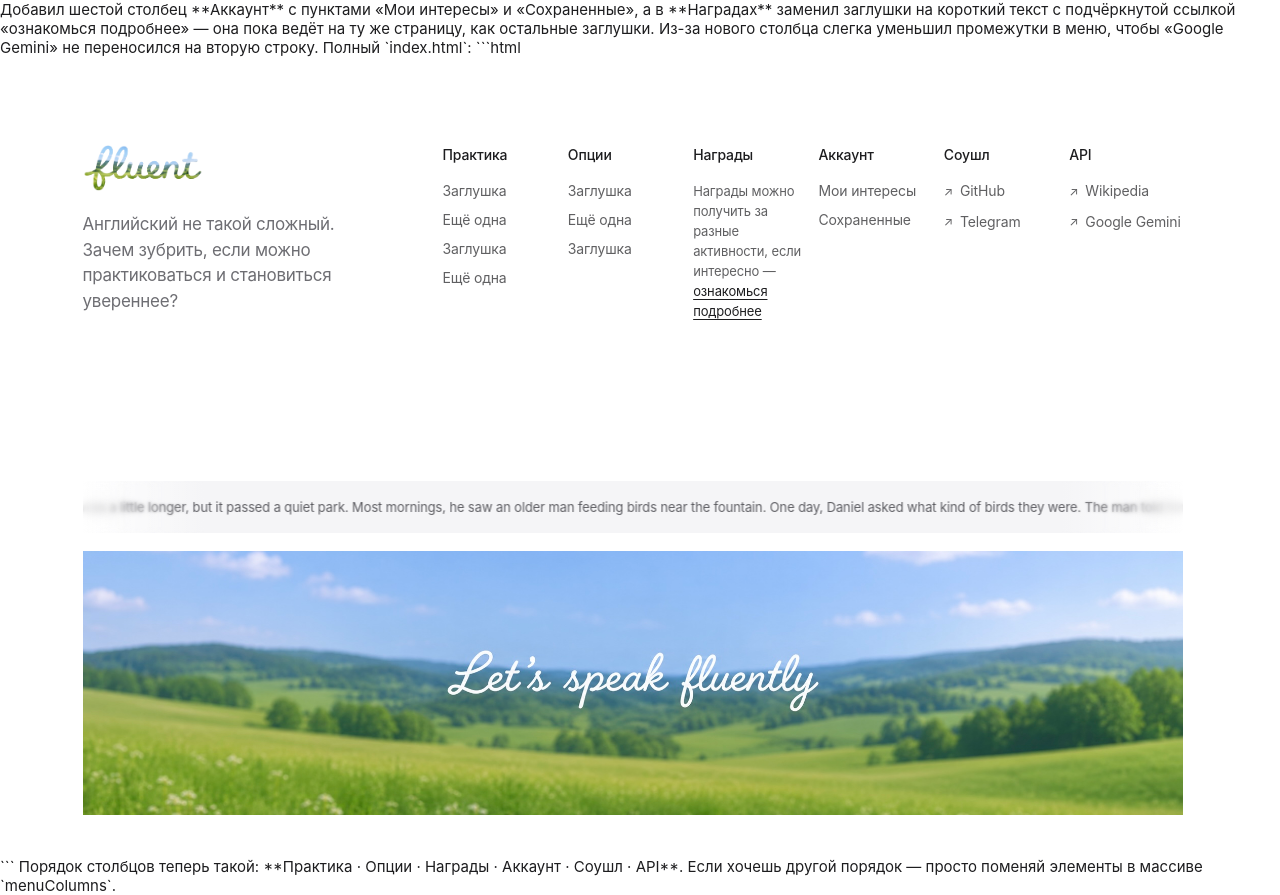
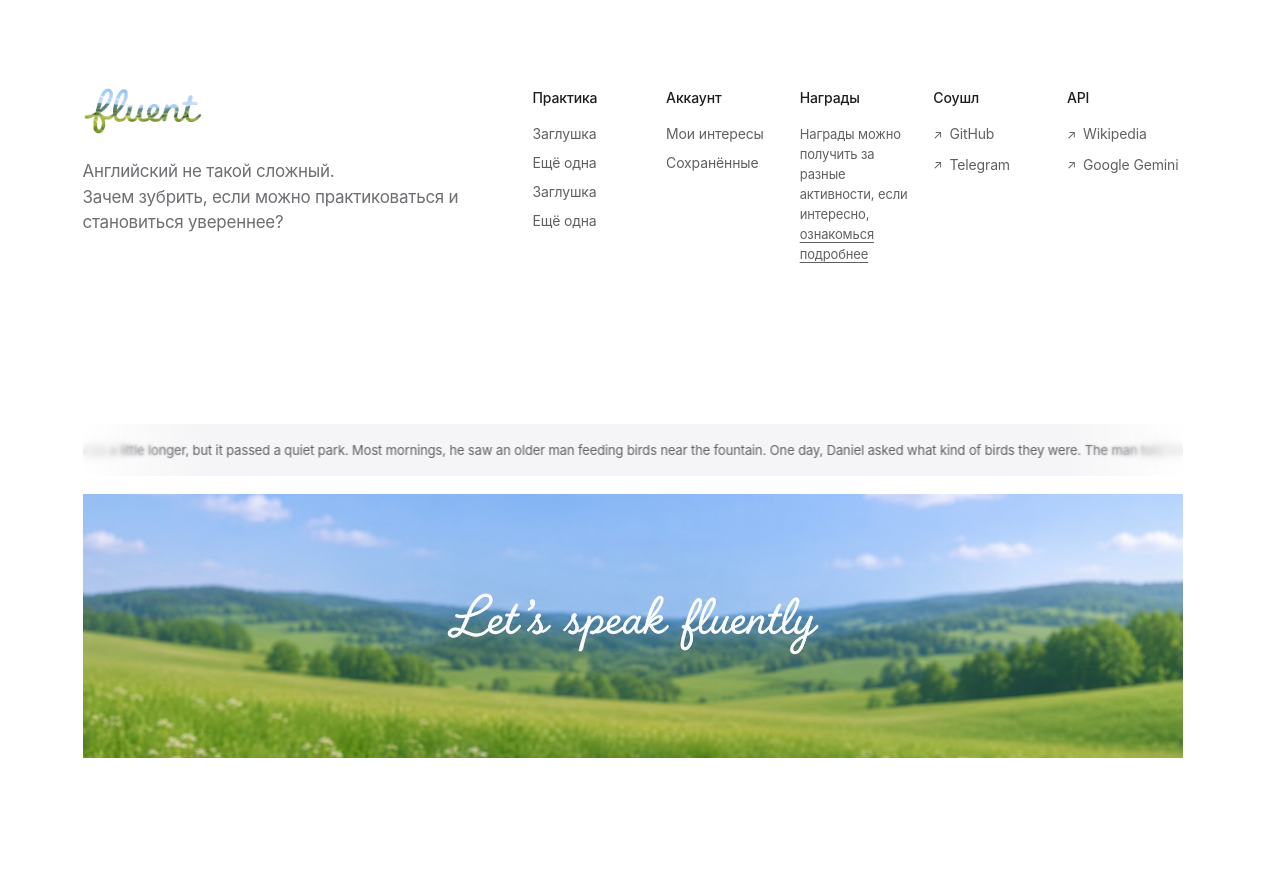
Before and after one commit to billythebully03/fluent, a plain HTML site: page index.html in a window 1280 px wide. After the commit the page ends 800 px from the top, so only its background shows below. Drawn offline with Linux system fonts and the light colour scheme.

Commit message:
Update index.html

````diff
--- a/index.html
+++ b/index.html
@@ -1,8 +1,3 @@
-Добавил шестой столбец **Аккаунт** с пунктами «Мои интересы» и «Сохраненные», а в **Наградах** заменил заглушки на короткий текст с подчёркнутой ссылкой «ознакомься подробнее» — она пока ведёт на ту же страницу, как остальные заглушки. Из-за нового столбца слегка уменьшил промежутки в меню, чтобы «Google Gemini» не переносился на вторую строку.
-
-Полный `index.html`:
-
-```html
 <!doctype html>
 <html lang="ru">
 <head>
@@ -75,8 +70,8 @@
 
     .site-main {
       display: grid;
-      grid-template-columns: minmax(0, 1fr) 740px;
-      column-gap: clamp(24px, 3vw, 36px);
+      grid-template-columns: minmax(0, 1fr) 650px;
+      column-gap: clamp(32px, 4vw, 44px);
       align-items: start;
     }
 
@@ -119,9 +114,9 @@
 
     .site-navigation {
       display: grid;
-      width: 740px;
-      grid-template-columns: repeat(6, minmax(0, 1fr));
-      column-gap: 12px;
+      width: 650px;
+      grid-template-columns: repeat(5, minmax(0, 1fr));
+      column-gap: 18px;
       justify-self: end;
     }
 
@@ -188,9 +183,10 @@
       line-height: 1;
     }
 
-    /* Пояснительный текст внутри столбца (например, в «Наградах») */
+    /* Короткая заметка вместо списка пунктов */
     .menu-note {
       margin: 0;
+      max-width: 160px;
       color: var(--text-menu);
       font-size: 13px;
       font-weight: 400;
@@ -199,26 +195,21 @@
     }
 
     .menu-note__link {
-      color: var(--text-primary);
-      font-size: inherit;
+      color: inherit;
       text-decoration: underline;
       text-decoration-thickness: 1px;
       text-underline-offset: 3px;
       cursor: pointer;
-      transition: opacity 160ms ease;
+      transition: color 160ms ease;
     }
 
     .menu-note__link:hover {
-      opacity: 0.6;
-    }
-
-    .menu-note__link:active {
-      opacity: 0.4;
+      color: var(--text-primary);
     }
 
     .menu-note__link:focus-visible {
       outline: 2px solid var(--apple-blue);
-      outline-offset: 4px;
+      outline-offset: 2px;
       border-radius: 2px;
     }
 
@@ -450,7 +441,7 @@
       }
 
       .site-navigation {
-        width: min(100%, 740px);
+        width: min(100%, 650px);
         justify-self: start;
       }
     }
@@ -580,15 +571,9 @@
       "Ещё одна",
     ];
 
-    const optionsItems = [
-      "Заглушка",
-      "Ещё одна",
-      "Заглушка",
-    ];
-
     const accountItems = [
       "Мои интересы",
-      "Сохраненные",
+      "Сохранённые",
     ];
 
     const socialItems = [
@@ -613,43 +598,24 @@
 
     const menuColumns = [
       { title: "Практика", items: practiceItems },
-      { title: "Опции", items: optionsItems },
+      { title: "Аккаунт", items: accountItems },
       {
         title: "Награды",
         note: [
           {
-            text: "Награды можно получить за разные активности, если интересно — ",
+            text: "Награды можно получить за разные активности, если интересно, ",
           },
-          { text: "ознакомься подробнее", link: true },
+          {
+            text: "ознакомься подробнее",
+            href: "./",
+          },
         ],
       },
-      { title: "Аккаунт", items: accountItems },
       { title: "Соушл", items: socialItems },
       { title: "API", items: apiItems },
     ];
 
     const navigation = document.querySelector("#site-navigation");
-
-    function createMenuNote(segments) {
-      const paragraph = document.createElement("p");
-      paragraph.className = "menu-note";
-
-      segments.forEach((segment) => {
-        if (segment.link) {
-          const link = document.createElement("a");
-          link.className = "menu-note__link";
-          link.href = segment.href || "./";
-          link.textContent = segment.text;
-          paragraph.append(link);
-        } else {
-          const text = document.createElement("span");
-          text.textContent = segment.text;
-          paragraph.append(text);
-        }
-      });
-
-      return paragraph;
-    }
 
     menuColumns.forEach((column, index) => {
       const group = document.createElement("section");
@@ -661,9 +627,28 @@
       heading.textContent = column.title;
 
       group.setAttribute("aria-labelledby", heading.id);
-      group.append(heading);
 
-      if (Array.isArray(column.items) && column.items.length > 0) {
+      if (column.note) {
+        const note = document.createElement("p");
+        note.className = "menu-note";
+
+        column.note.forEach((segment) => {
+          if (segment.href) {
+            const link = document.createElement("a");
+            link.className = "menu-note__link";
+            link.href = segment.href;
+            link.textContent = segment.text;
+            note.append(link);
+          } else {
+            note.append(document.createTextNode(segment.text));
+          }
+        });
+
+        group.append(heading, note);
+        navigation.append(group);
+        return;
+      }
+
       const list = document.createElement("ul");
       list.className = "menu-list";
 
@@ -700,13 +685,7 @@
         list.append(listItem);
       });
 
-        group.append(list);
-      }
-
-      if (Array.isArray(column.note)) {
-        group.append(createMenuNote(column.note));
-      }
-
+      group.append(heading, list);
       navigation.append(group);
     });
 
@@ -1251,6 +1230,3 @@
   </script>
 </body>
 </html>
-```
-
-Порядок столбцов теперь такой: **Практика · Опции · Награды · Аккаунт · Соушл · API**. Если хочешь другой порядок — просто поменяй элементы в массиве `menuColumns`.
````
Lines whose indentation alone changed are shown as unchanged.
